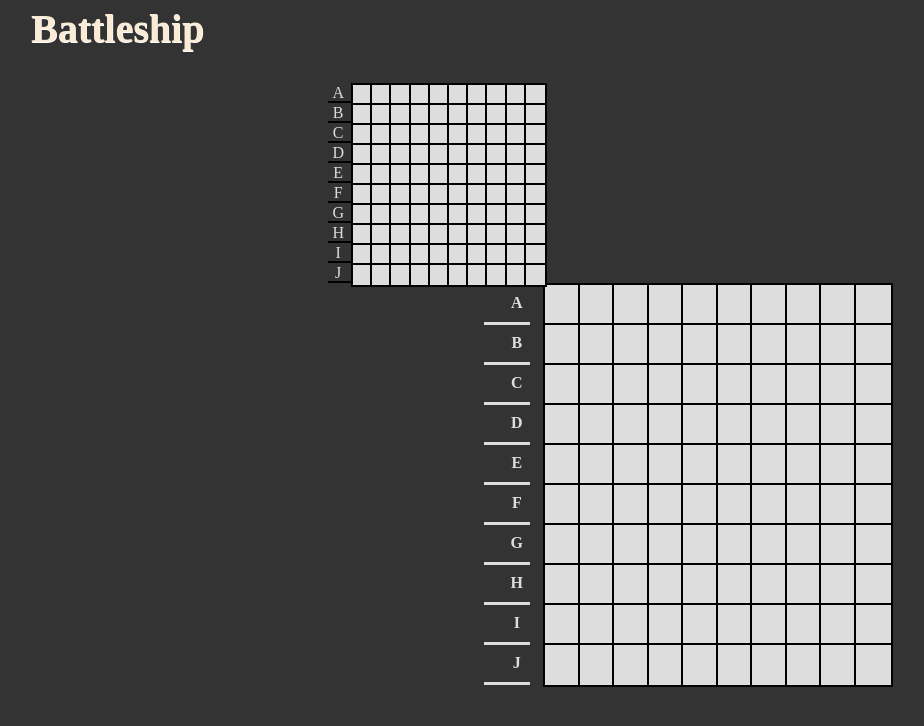
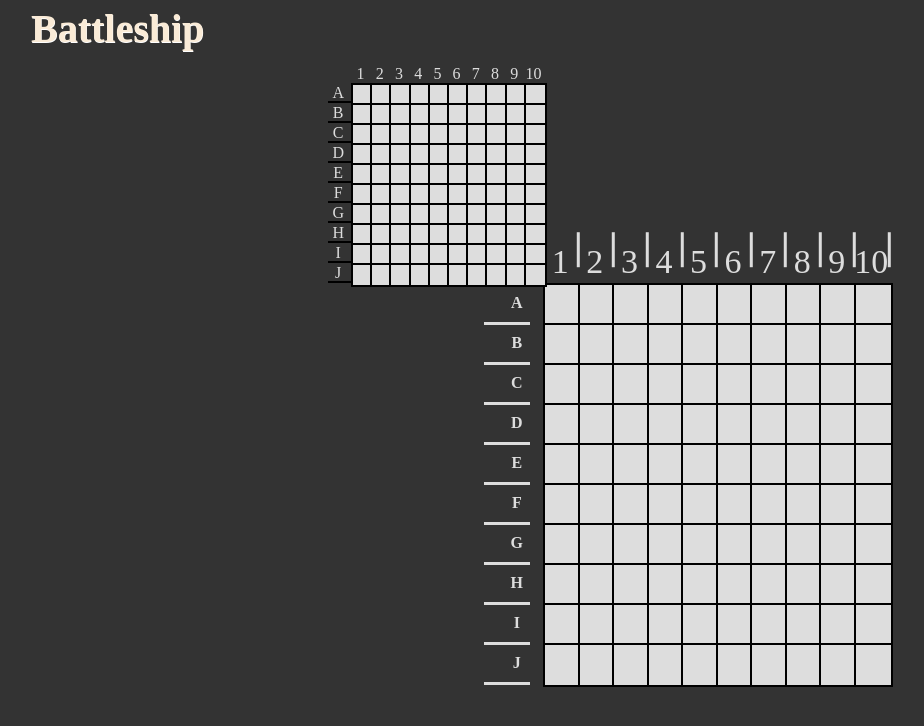
Before and after one commit to Kiwasthal/battleship, a website built with webpack: page dist/index.html in a window 1280 px wide. Shown: the whole page, without its empty margins (33-957 px from the left). Built offline with nearby package versions, Linux system fonts and the light colour scheme.

Commit message:
Number styles for grid added + domFunctions

```diff
--- a/src/domFunctions.js
+++ b/src/domFunctions.js
@@ -6,20 +6,34 @@ let createBattleShipHeader = container => {
 };
 
 let createLetterLabels = (container, className) => {
-  let letterContainer = document.createElement('div');
+  let lettersContainer = document.createElement('div');
   for (let i = 65; i < 75; i++) {
     let index = document.createElement('p');
     index.classList.add('letter-index');
     index.textContent = String.fromCharCode(i);
-    letterContainer.appendChild(index);
+    lettersContainer.appendChild(index);
   }
-  letterContainer.classList = className;
-  container.appendChild(letterContainer);
+  lettersContainer.classList = className;
+  container.appendChild(lettersContainer);
+};
+
+let createNumberLabels = (container, className) => {
+  let numbersContainer = document.createElement('div');
+  for (let i = 1; i <= 10; i++) {
+    let index = document.createElement('p');
+    index.classList.add('number-index');
+    index.textContent = `${i}`;
+    numbersContainer.appendChild(index);
+  }
+  numbersContainer.classList.add(className);
+  container.appendChild(numbersContainer);
 };
 
 let createLabels = container => {
   createLetterLabels(container, 'top-left-letter-index');
   createLetterLabels(container, 'bottom-left-letter-index');
+  createNumberLabels(container, 'top-number-index');
+  createNumberLabels(container, 'bottom-number-index');
 };
 
 export default () => {
--- a/src/style.css
+++ b/src/style.css
@@ -22,6 +22,21 @@ body {
   color: antiquewhite;
   letter-spacing: 0px;
   text-shadow: 0.5px 0.5px white;
+}
+
+.number-index {
+  margin: 0;
+  justify-content: stretch;
+  flex: 1;
+  display: inline-block;
+  text-align: center;
+}
+
+.top-number-index {
+  grid-area: 2 / 3 / 3 / 4;
+  display: flex;
+  color: #ddd;
+  align-self: flex-end;
 }
 
 .top-left-letter-index {
@@ -60,6 +75,31 @@ body {
   height: 100%;
   transition: all 500ms cubic-bezier(0.63, 0.2, 0.85, 1.58);
   z-index: 1001;
+}
+
+.bottom-number-index {
+  grid-area: 3 / 4 / 4 / 5;
+  display: flex;
+  padding-bottom: 2px;
+  color: #ddd;
+  justify-content: center;
+  align-self: flex-end;
+}
+.bottom-number-index p {
+  font-size: 34px;
+  display: inline-block;
+  text-align: center;
+  position: relative;
+}
+.bottom-number-index p::after {
+  content: '';
+  position: absolute;
+  left: 52%;
+  bottom: 30px;
+  height: 3px;
+  width: 100%;
+  background: #ddd;
+  transform: rotate(90deg);
 }
 
 .bottom-left-letter-index {
```
Also changed, not shown: dist/main.js.
